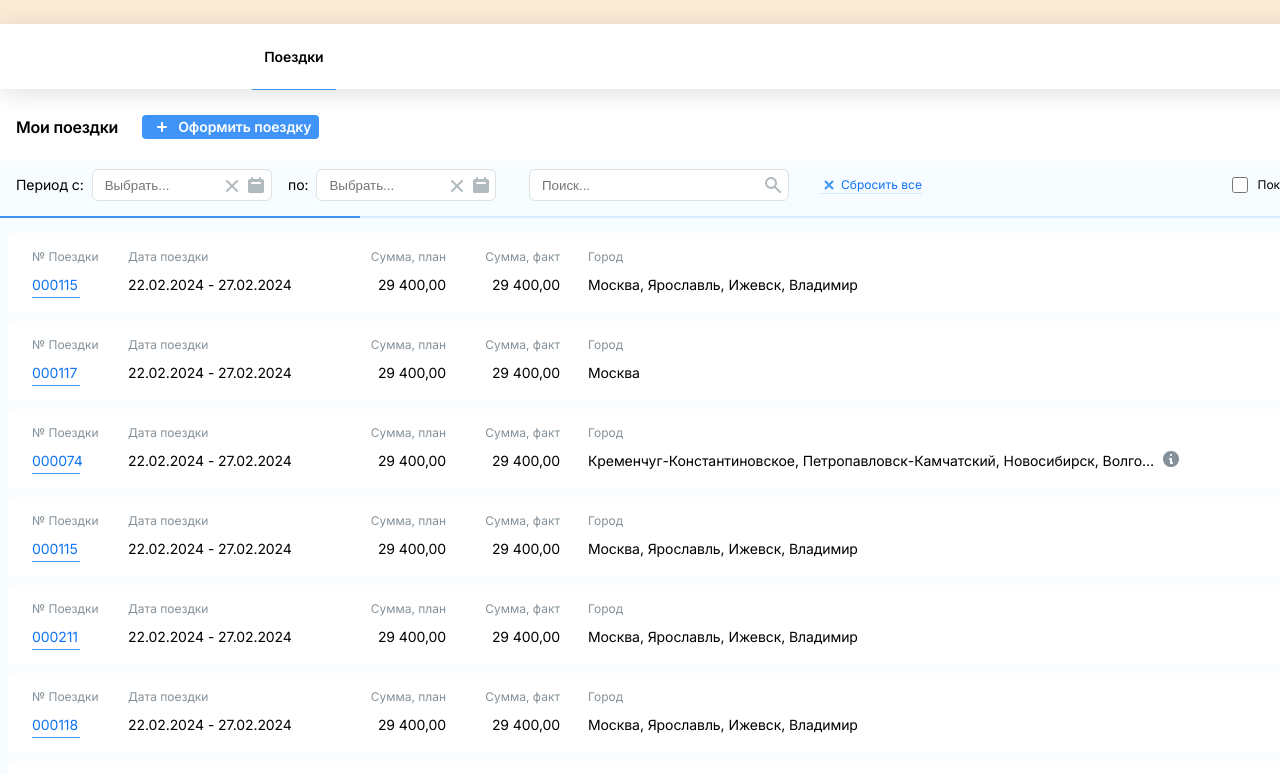
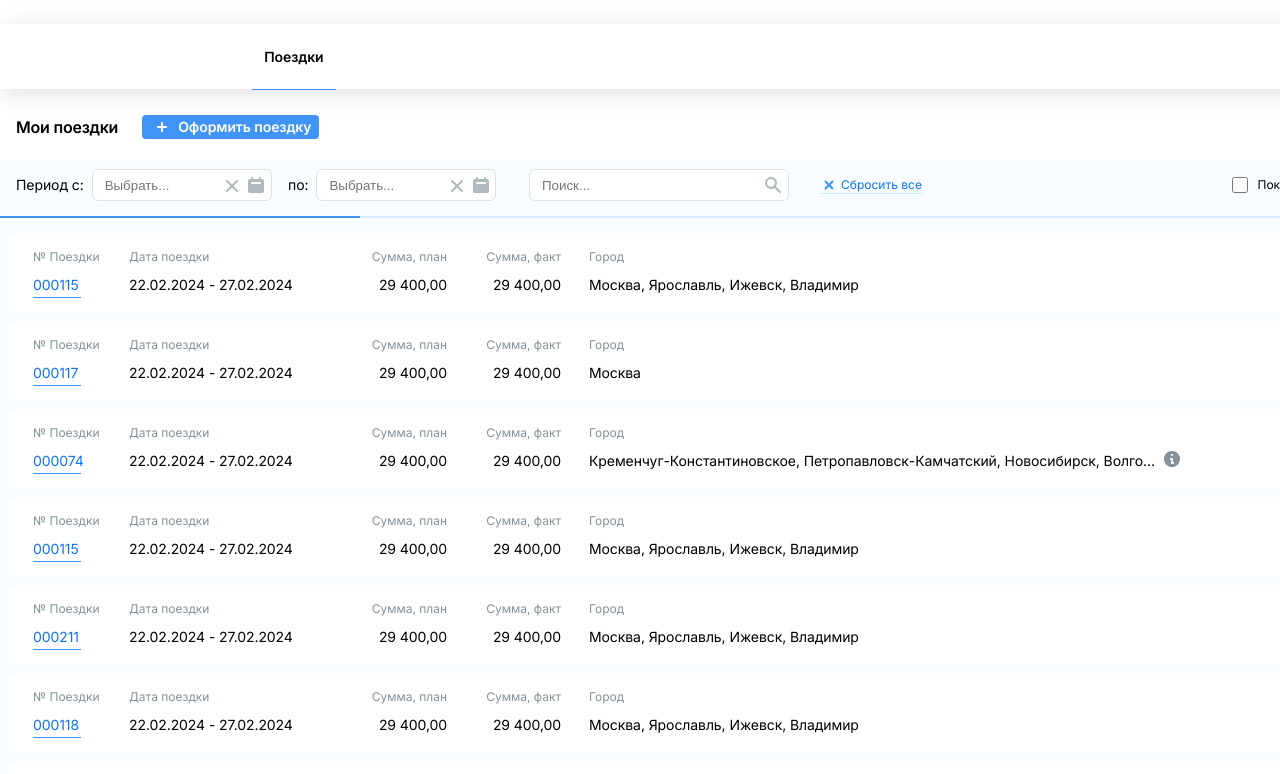
Before and after one commit to GgEeCcZz/Moi_Poezdki, a plain HTML site: page index.html in a window 1280 px wide. Shown: the top 774 px of the page. Drawn offline with Linux system fonts and the light colour scheme.

Commit message:
Add files via upload

```diff
--- a/style.css
+++ b/style.css
@@ -1,7 +1,3 @@
-html {
-    background: antiquewhite;
-}
-
 body {
     font-family: Inter, sans-serif;
     width: 1440px;
@@ -363,7 +359,8 @@ body {
     background-color: #FFFFFF;
     padding: 16px 16px 16px 24px;
     width: auto;
-    height: 48px;
+    height: 46px;
+    border: 1px solid transparent;
 
     &:hover {
         border: 1px solid #9BCFFD;
```
